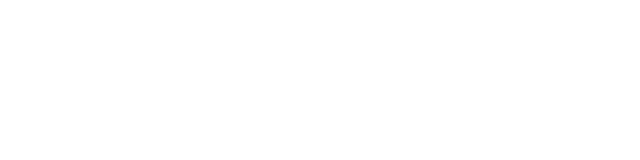
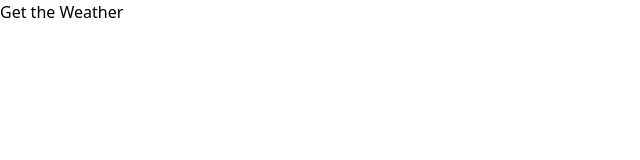
Before and after one commit to gabeyamartino/WeatherOrNot, a React (Vite) app: page / in a window 1280 px wide. Shown: the top 160 px of the page, without its empty margins (0-640 px from the left). Built offline with nearby package versions, Linux system fonts and the light colour scheme.

Commit message:
Install google-map-react

```diff
--- a/package.json
+++ b/package.json
@@ -30,6 +30,7 @@
     "vite": "^4.0.0"
   },
   "dependencies": {
+    "google-map-react": "^2.2.0",
     "react": "^18.2.0",
     "react-dom": "^18.2.0"
   }
--- a/src/components/App.jsx
+++ b/src/components/App.jsx
@@ -1,7 +1,9 @@
 const App = () => {
   return (
     <>
-      <div></div>
+      <div>
+        <button>Get the Weather</button>
+      </div>
     </>
   );
 };
--- a/src/index.html
+++ b/src/index.html
@@ -8,7 +8,7 @@
   </head>
 
   <body>
-    <div id="root">Not Rendered</div>
+    <div id="root"></div>
     <script type="module" src="./main.jsx"></script>
   </body>
 </html>
```
Also changed, not shown: 1 other file (tests, documents, lock files or other folders).
